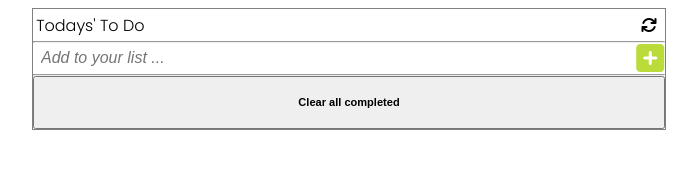
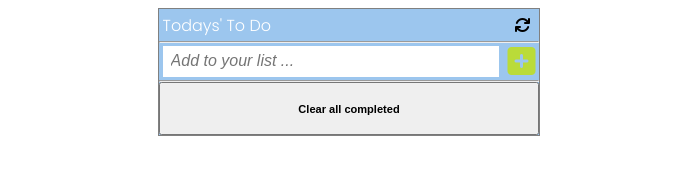
Before and after one commit to emarkees/Todo-List, a website built with webpack: page src/index.html in a window 1280 px wide. Shown: the whole page, without its empty margins (291-988 px from the left). Built offline with nearby package versions, Linux system fonts and the light colour scheme.

Commit message:
Update style.css files

```diff
--- a/src/modules/updateList.js
+++ b/src/modules/updateList.js
@@ -19,7 +19,7 @@ const UpdateList = () => {
       setTimeout(() => {
         $error.style.display = 'none';
       },1500);
-    }$data.value = '';
+    }$list.value = '';
   });
 
 }; export default UpdateList;
--- a/src/print.js
+++ b/src/print.js
@@ -64,8 +64,7 @@ export default class Todos {
       <i class="fa-solid fa-ellipsis-vertical vertical" ></i>
       <i class="fa-solid fa-trash-can delete" id="${item.list}"></i>
     </ul>
-    <hr>
-    `,
+      `,
     );
     localStorage.setItem('todoList', JSON.stringify(this.todoList));
     // Add a click event listener to the remove button for the new todo item
--- a/src/style.css
+++ b/src/style.css
@@ -8,6 +8,7 @@ body {
   font-family: 'poppins', sans-serif;
   font-weight: 300;
   font-size: 1rem;
+  color: #fff;
 }
 
 .container {
@@ -28,7 +29,6 @@ hr {
   align-items: center;
   text-align: center;
   justify-content: space-evenly;
-  background: #fff;
 }
 
 .buttonload {
@@ -64,7 +64,9 @@ ul li {
   align-self: center;
   border: 0.1rem solid grey;
   padding: 0;
+  background: #9cc6ee;
 }
+
 
 .todoContainer {
   display: flex;
@@ -126,10 +128,11 @@ ul li {
   display: flex;
   width: 100%;
   border: none;
-  padding: 0rem;
+  padding: 0.2rem;
   margin: 0;
   order: 1;
-  gap: 0rem;
+  gap: 0.5rem;
+  justify-content: space-around;
 }
 
 .input {
@@ -148,15 +151,15 @@ ul li {
   display: flex;
   align-items: flex-end;
   order: 3;
+  color: gray;
 }
 
 .delete {
   display: flex;
   align-items: flex-end;
   order: 3;
+  color: red;
 }
-
-
 
 .button {
   display: flex;
@@ -194,7 +197,7 @@ ul li {
 
   .todo {
     display: flex;
-    width: 50%;
+    width: 30%;
     justify-self: center;
   }
 }
```
